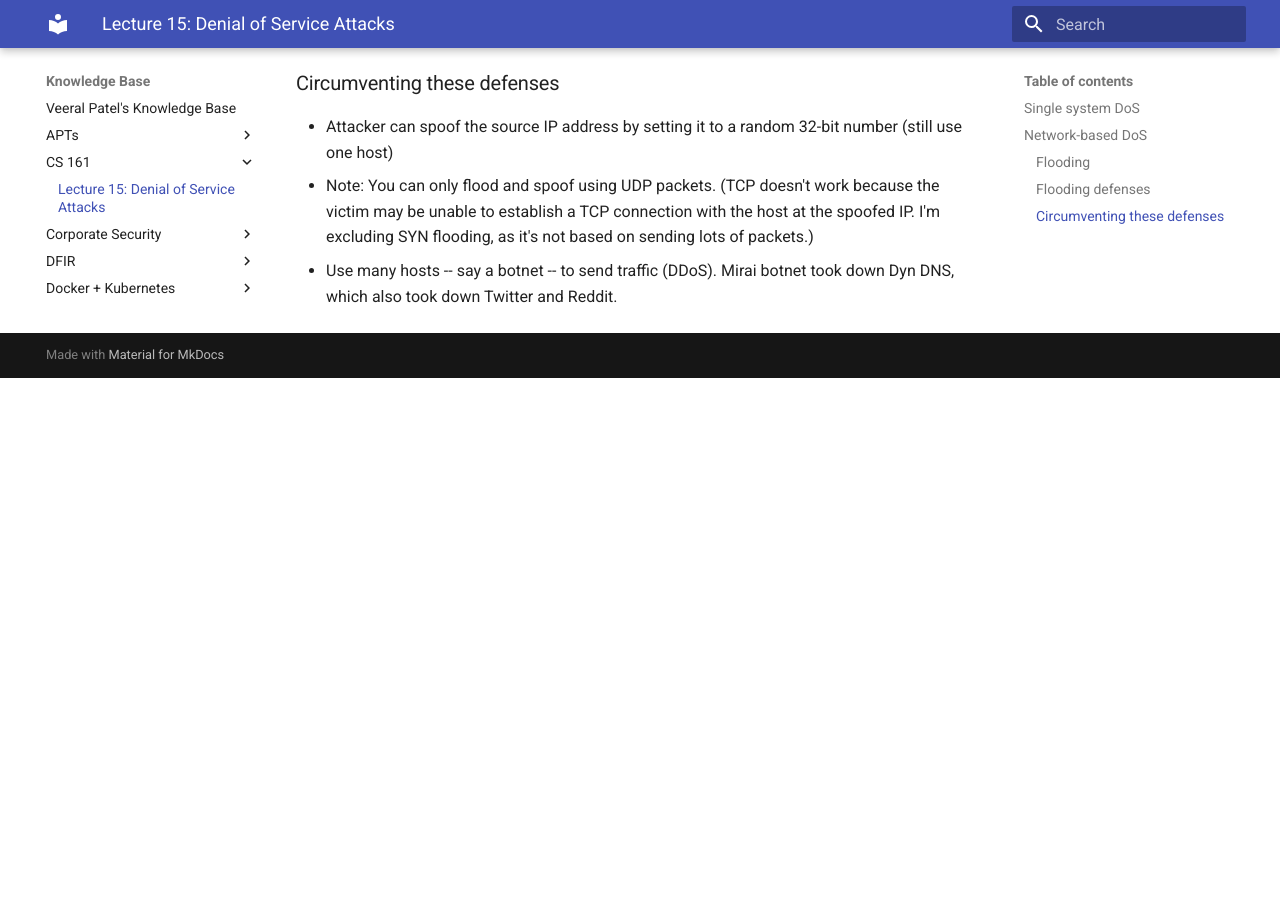
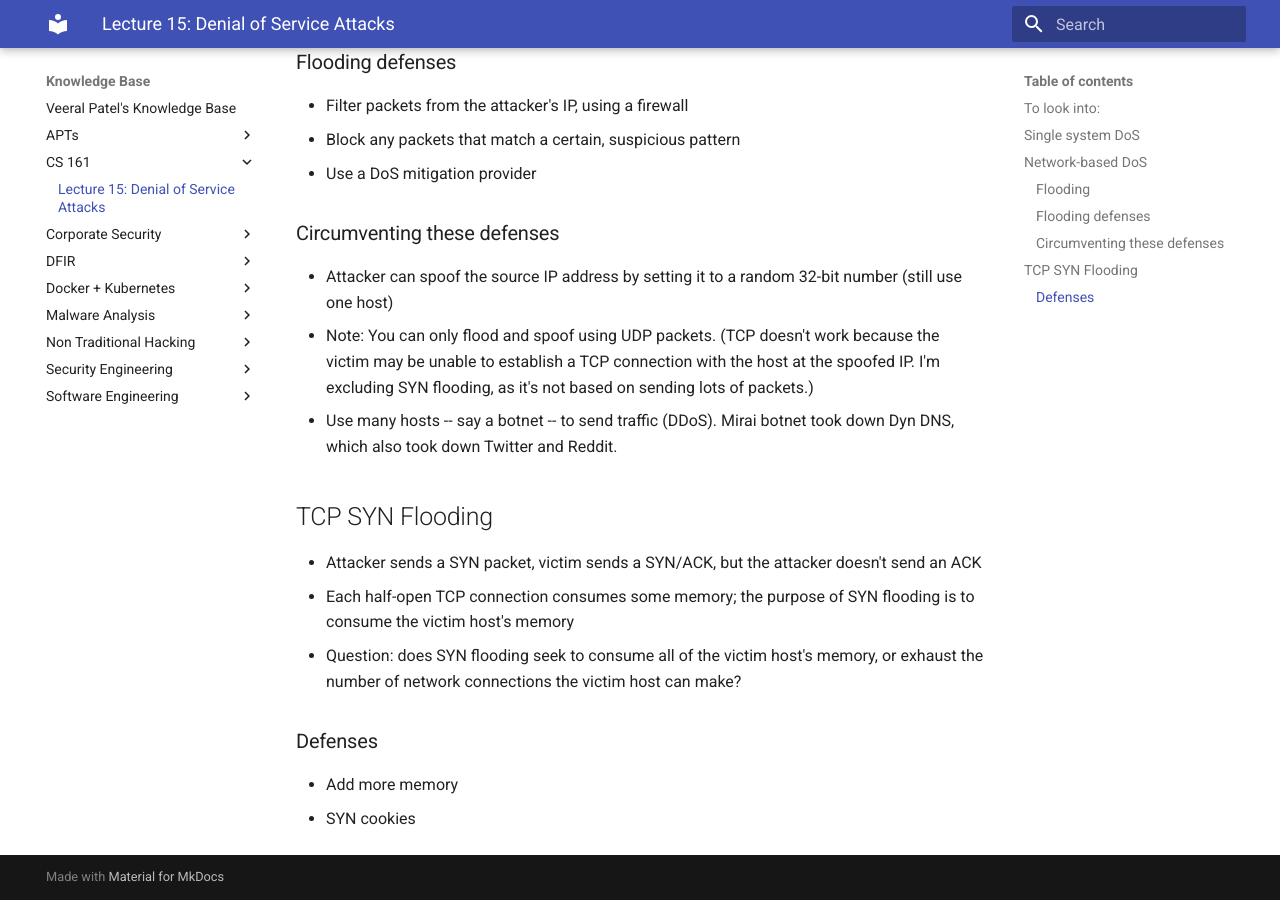
Before and after one commit to veeral-patel/knowledge-base, an MkDocs documentation site: the page built from docs/CS 161/lec15.md, in a window 1280 px wide and 900 px high, scrolled down 704 px. Built offline with MkDocs 1.6.1 and Material for MkDocs 9.7.7, drawn with Linux system fonts in a browser that asks for light colours; before the commit the page ends 1082 px from its top, so only the background shows below that; some of the changed text lies outside the part shown.

Commit message:
add SYN flooding

```diff
--- a/docs/CS 161/lec15.md
+++ b/docs/CS 161/lec15.md
@@ -1,6 +1,10 @@
 # Lecture 15: Denial of Service Attacks
 
 [https://inst.eecs.berkeley.edu/~cs161/sp19/lectures/lec15_net_5.pdf](https://inst.eecs.berkeley.edu/~cs161/sp19/lectures/lec15_net_5.pdf)
+
+## To look into:
+- TCP SYN flooding defenses
+- SYN cookies
 
 ## Single system DoS
 - Resource consumption: run a fork bomb! Solution is for the system to
@@ -24,3 +28,17 @@
   number (still use one host)
 - Note: You can only flood and spoof using UDP packets. (TCP doesn't work because the victim may be unable to establish a TCP connection with the host at the spoofed IP. I'm excluding SYN flooding, as it's not based on sending lots of packets.)
 - Use many hosts -- say a botnet -- to send traffic (DDoS). Mirai botnet took down Dyn DNS, which also took down Twitter and Reddit.
+
+## TCP SYN Flooding
+
+- Attacker sends a SYN packet, victim sends a SYN/ACK, but the attacker
+  doesn't send an ACK
+- Each half-open TCP connection consumes some memory; the purpose of SYN
+  flooding is to consume the victim host's memory
+- Question: does SYN flooding seek to consume all of the victim host's
+  memory, or exhaust the number of network connections the victim host can
+  make?
+
+### Defenses
+- Add more memory
+- SYN cookies
```
